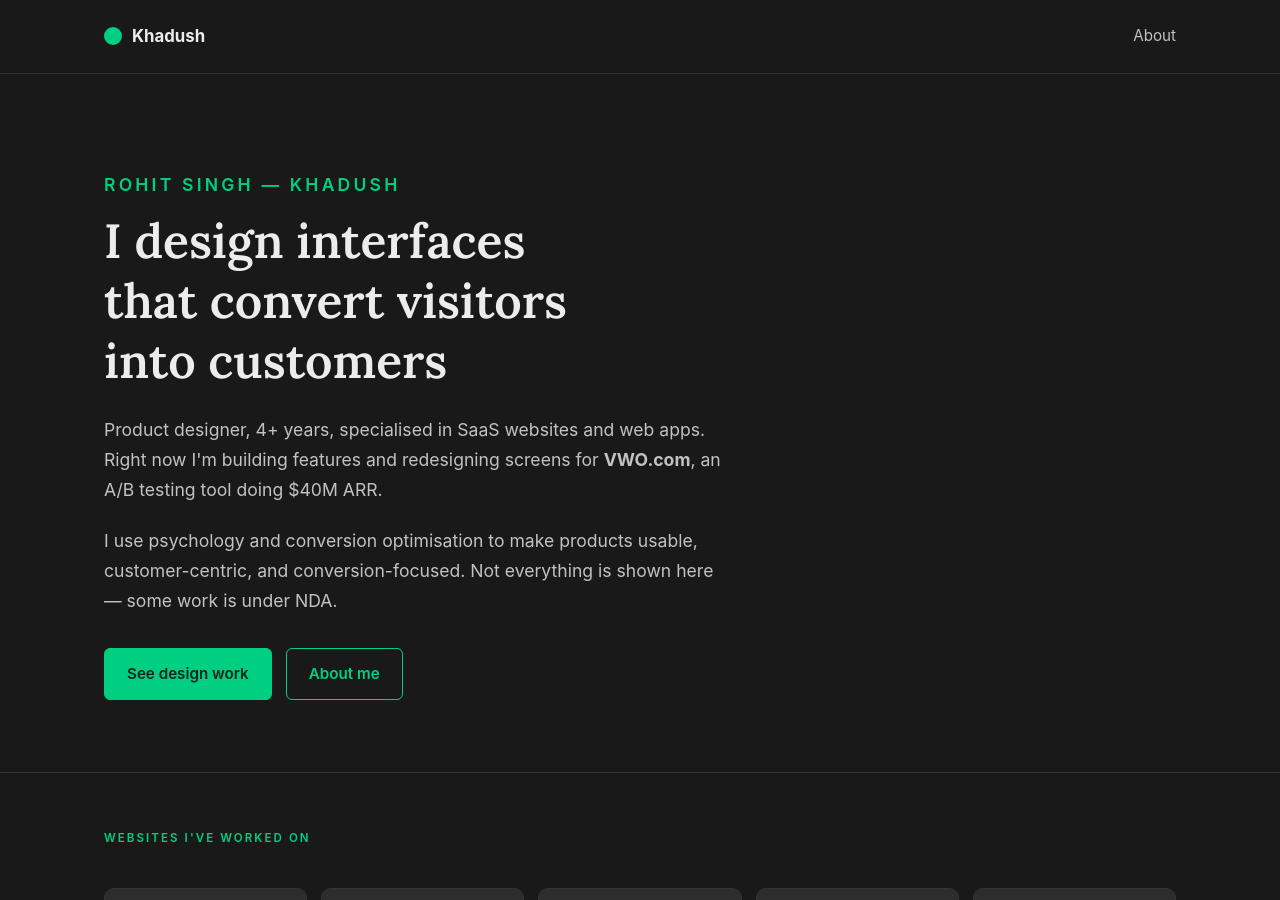
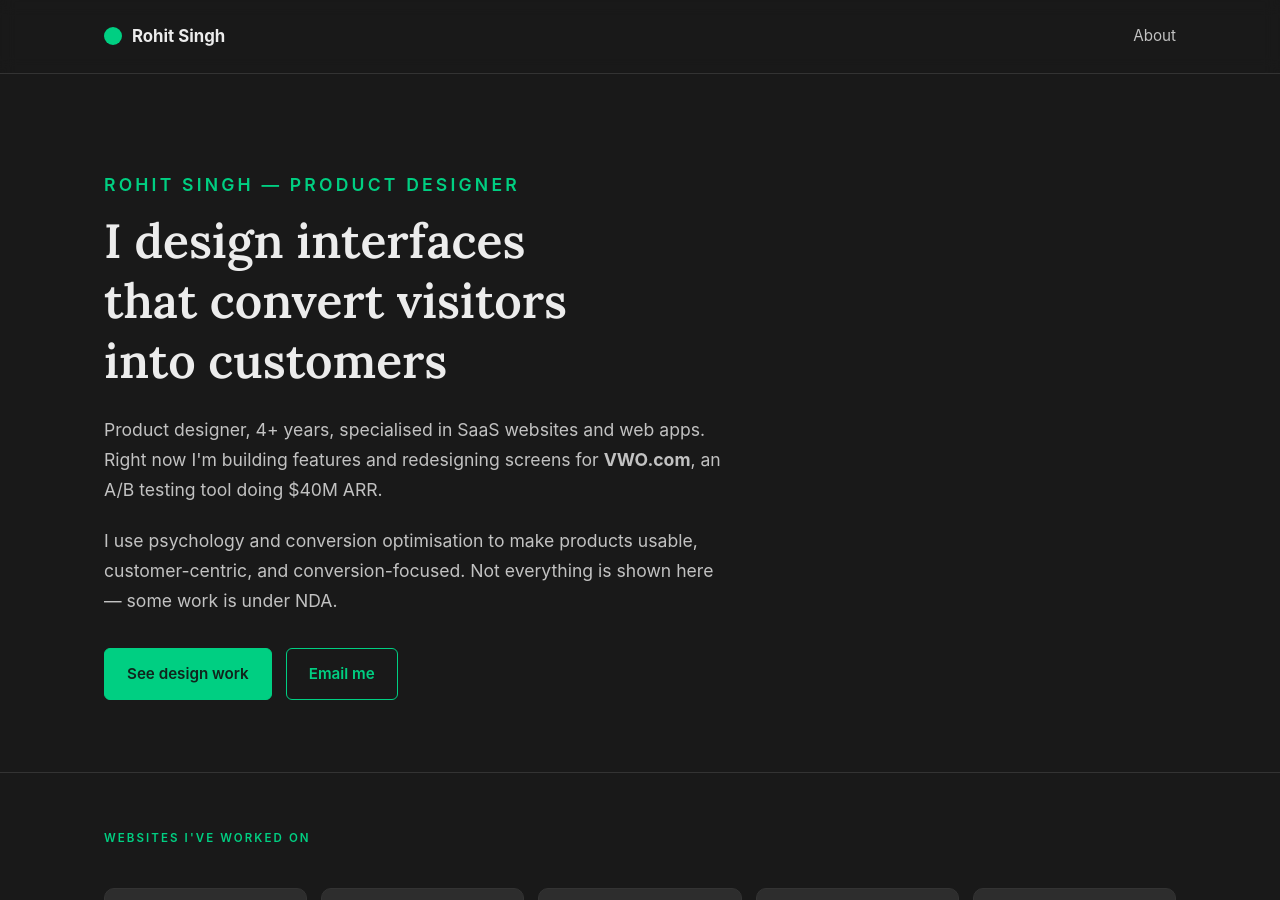
Before and after one commit to khadushrohit/khadushrohit.github.io, a Jekyll site: the page built from index.html, in a window 1280 px wide and 900 px high. Built offline with Jekyll 4.4.1, drawn with Linux system fonts in a browser that asks for light colours.

Commit message:
Drop Khadush branding, add Email me CTA, fix SEO indexing
url: was unset so the sitemap emitted relative <loc> values and canonical
was just '/', both of which block proper Google indexing. Now absolute.

Site title, hero eyebrow and CMS title are Rohit Singh. Hero secondary CTA
is the obfuscated email link instead of About. Adds robots.txt allowing
crawl, disallowing /admin/, and pointing at the sitemap.

```diff
--- a/_config.yml
+++ b/_config.yml
@@ -1,9 +1,11 @@
-title: Khadush
+title: Rohit Singh
 tagline: Product Designer
 description: >-
-  Design work and case studies by Rohit Singh (Khadush) — product designer at VWO.
+  Design work and case studies by Rohit Singh — product designer specialising in SaaS websites and web apps.
 author: Rohit Singh
-url: ""
+# Absolute site URL. Change this ONE line to https://rohitdesigner.in when the
+# domain is connected — canonical tags and the sitemap follow automatically.
+url: "https://khadushrohit.github.io"
 baseurl: ""
 
 permalink: /:title/
--- a/admin/index.html
+++ b/admin/index.html
@@ -4,7 +4,7 @@
     <meta charset="utf-8" />
     <meta name="viewport" content="width=device-width, initial-scale=1" />
     <meta name="robots" content="noindex" />
-    <title>Khadush CMS</title>
+    <title>Rohit Singh CMS</title>
   </head>
   <body>
     <script src="https://unpkg.com/@sveltia/cms/dist/sveltia-cms.js"></script>
--- a/index.html
+++ b/index.html
@@ -4,13 +4,13 @@
 ---
 <section class="hero">
   <div class="wrap">
-    <p class="eyebrow">Rohit Singh &mdash; Khadush</p>
+    <p class="eyebrow">Rohit Singh &mdash; Product Designer</p>
     <h1>I design interfaces that convert visitors into customers</h1>
     <p>Product designer, 4+ years, specialised in SaaS websites and web apps. Right now I'm building features and redesigning screens for <strong>VWO.com</strong>, an A/B testing tool doing $40M ARR.</p>
     <p>I use psychology and conversion optimisation to make products usable, customer-centric, and conversion-focused. Not everything is shown here &mdash; some work is under NDA.</p>
     <div class="actions">
       <a class="btn btn-primary" href="#work">See design work</a>
-      <a class="btn btn-ghost" href="{{ '/about/' | relative_url }}">About me</a>
+      <a href="#" class="btn btn-ghost email-link" data-e="cnM5NDk4NjNAZ21haWwuY29t">Email me</a>
     </div>
   </div>
 </section>
```
Also changed, not shown: robots.txt (added, +9 -0 lines).
